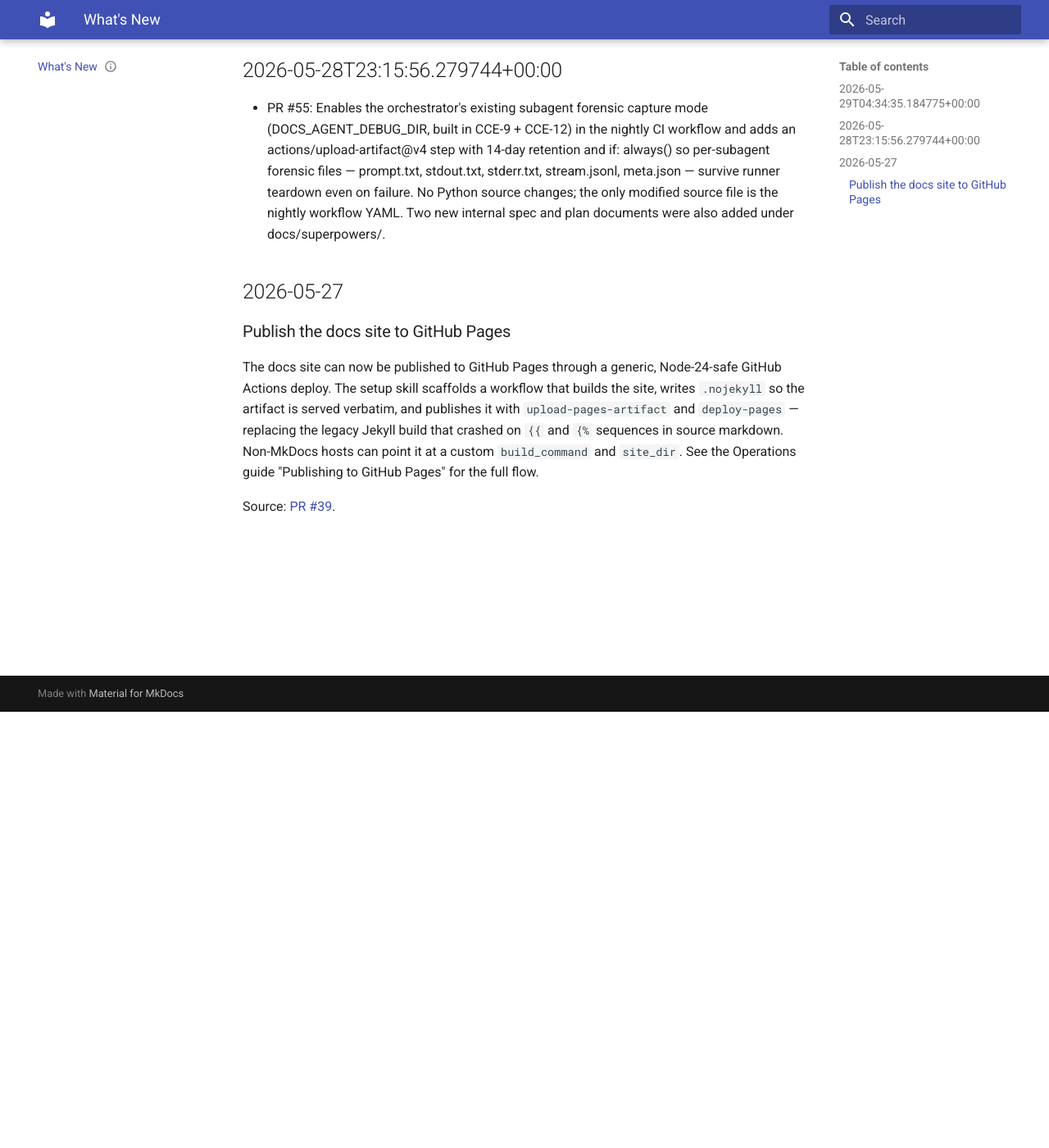
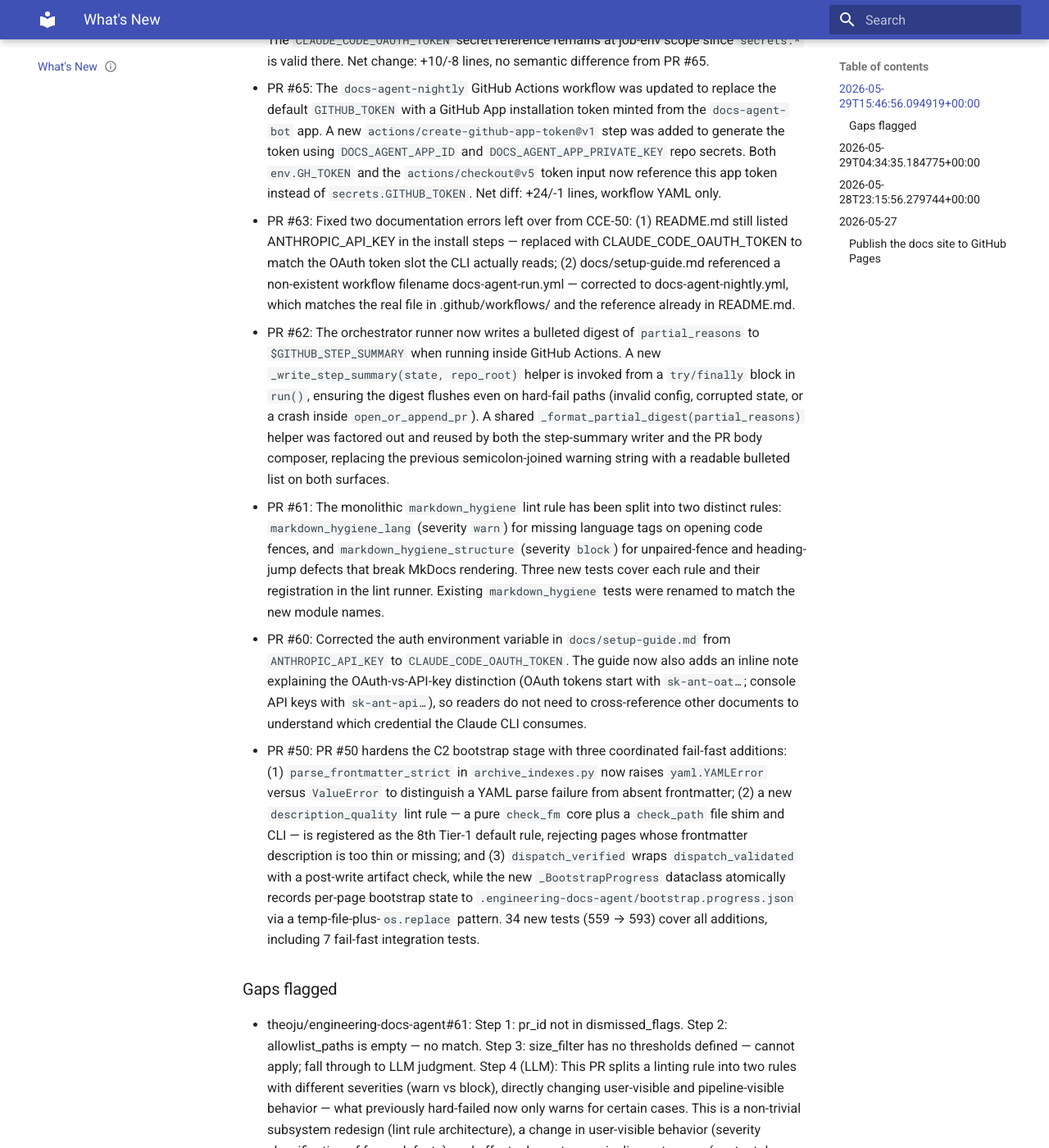
Before and after one commit to theoju/engineering-docs-agent, an MkDocs documentation site: the page built from docs/site-src/whats-new.md, in a window 1280 px wide and 1400 px high, scrolled down 532 px. Shown: the whole window at 82% size. Built offline with MkDocs 1.6.1 and Material for MkDocs 9.7.7, drawn with Linux system fonts in a browser that asks for light colours; some of the changed text lies outside the part shown.

Commit message:
docs(agent): run 2026-05-29T15:46:56.094919+00:00 (partial)

````diff
--- /dev/null
+++ b/docs/site-src/setup-guide.md
@@ -0,0 +1,84 @@
+---
+status: draft
+sources:
+  - https://github.com/theoju/engineering-docs-agent/pull/63
+  - https://github.com/theoju/engineering-docs-agent/pull/60
+synthesized_into: []
+---
+
+# Setup Guide
+
+This guide walks you through installing the engineering-docs-agent plugin into a host repo and wiring the required GitHub secrets so the nightly authoring run succeeds.
+
+## Prerequisites
+
+- The `claude` CLI installed and authenticated in your local environment.
+- A GitHub repo where you want docs to be generated.
+- A Claude OAuth token (see below for how to tell OAuth from API tokens).
+
+## Install
+
+1. Add this repo as a Claude Code marketplace:
+
+   ```bash
+   claude marketplace add engineering-docs-agent <repo-url>
+   ```
+
+2. Install the plugin:
+
+   ```bash
+   claude plugin install engineering-docs-agent
+   ```
+
+3. In your host repo, run the setup skill:
+
+   ```bash
+   claude /engineering-docs-agent-setup
+   ```
+
+   The setup skill scaffolds `.engineering-docs-agent/config.yml`, `state.json`, and the `docs/site-src/` tree. Review the generated config before proceeding.
+
+## GitHub Secrets
+
+Go to **Settings → Secrets and variables → Actions** in your host repo and add:
+
+| Secret | Required | Notes |
+|--------|----------|-------|
+| `CLAUDE_CODE_OAUTH_TOKEN` | Yes | OAuth token from `claude setup-token`. Starts with `sk-ant-oat…`. **Not** the same as `ANTHROPIC_API_KEY` (API keys start with `sk-ant-api…`). The Claude CLI reads the OAuth slot. |
+| `DOCS_AGENT_APP_ID` | Yes | GitHub App ID for the docs-agent-bot installation. |
+| `DOCS_AGENT_APP_PRIVATE_KEY` | Yes | Private key for the same App. |
+| `SLACK_WEBHOOK_URL` | No | Incoming webhook URL for Slack digest notifications. |
+| `JIRA_API_TOKEN` | No | Atlassian Cloud API token for Jira enrichment. |
+| `JIRA_EMAIL` | No | Email address tied to the `JIRA_API_TOKEN`. |
+| `SMTP_*` | No | SMTP credentials for email digest. |
+
+### OAuth token vs API key
+
+The Claude CLI authenticates via OAuth, not the console API key. Use `claude setup-token` to generate the OAuth token. If you accidentally set `ANTHROPIC_API_KEY` here, the nightly workflow will fail the `Assert OAuth token is configured` step with a clear error message.
+
+## Triggering the Nightly Workflow
+
+The authoring pipeline runs automatically at 07:00 UTC via `.github/workflows/docs-agent-nightly.yml`. To fire it manually:
+
+```bash
+gh workflow run docs-agent-nightly.yml -f reason="<your reason>"
+gh run watch
+```
+
+The `reason` label appears in the run summary alongside a snapshot of `state.json`. Only one run executes at a time per repo — concurrent invocations queue rather than race on the same `docs-agent/YYYY-MM-DD` branch.
+
+## Local Dry-Run
+
+You can run the agent locally against the host repo without opening a PR:
+
+```bash
+python3 scripts/orchestrator_runner.py --repo-root . --no-pr
+```
+
+For per-subagent diagnostics, set `DOCS_AGENT_DEBUG_DIR=/tmp/cce-debug` before invoking. Each dispatch writes its prompt, stdout, stderr, and stream events to that directory.
+
+## Partial Runs
+
+If a run completes with some subagents failing (e.g., Jira credentials missing), the orchestrator still opens the PR with `partial: true` in the body. The next nightly run picks up where the previous one left off. A silent gap is never the outcome — the PR body makes the failure visible.
+
+Check `.engineering-docs-agent/state.json` for `partial_reasons` after a partial run.
--- a/docs/site-src/whats-new.md
+++ b/docs/site-src/whats-new.md
@@ -7,6 +7,18 @@ synthesized_into: []
 ---
 
 # What's New
+
+## 2026-05-29T15:46:56.094919+00:00
+- PR #68: Added two job-level `env:` entries to `.github/workflows/docs-agent-nightly.yml` that expose the `JIRA_API_TOKEN` and `JIRA_EMAIL` repository secrets into the docs-agent-nightly runner environment. Because `source-collector` inherits the parent process environment via `dispatch_subagent`, no further plumbing was required beyond this job-env declaration. The fix eliminates the recurring `source_collector_error: jira_auth_missing` partial flag that has appeared on every docs-agent PR since the workflow went live.
+- PR #66: Moved the `GH_TOKEN` App-token expression (`steps.app-token.outputs.token`) from job-level env to step-level env on the 'Run nightly authoring' step inside `.github/workflows/docs-agent-nightly.yml`. GitHub's runtime validator rejects `steps.*` references at job-env scope because job-env is resolved before any step executes; the YAML parsed without errors but caused an HTTP 422 when the workflow was triggered via the API. The `CLAUDE_CODE_OAUTH_TOKEN` secret reference remains at job-env scope since `secrets.*` is valid there. Net change: +10/-8 lines, no semantic difference from PR #65.
+- PR #65: The `docs-agent-nightly` GitHub Actions workflow was updated to replace the default `GITHUB_TOKEN` with a GitHub App installation token minted from the `docs-agent-bot` app. A new `actions/create-github-app-token@v1` step was added to generate the token using `DOCS_AGENT_APP_ID` and `DOCS_AGENT_APP_PRIVATE_KEY` repo secrets. Both `env.GH_TOKEN` and the `actions/checkout@v5` token input now reference this app token instead of `secrets.GITHUB_TOKEN`. Net diff: +24/-1 lines, workflow YAML only.
+- PR #63: Fixed two documentation errors left over from CCE-50: (1) README.md still listed ANTHROPIC_API_KEY in the install steps — replaced with CLAUDE_CODE_OAUTH_TOKEN to match the OAuth token slot the CLI actually reads; (2) docs/setup-guide.md referenced a non-existent workflow filename docs-agent-run.yml — corrected to docs-agent-nightly.yml, which matches the real file in .github/workflows/ and the reference already in README.md.
+- PR #62: The orchestrator runner now writes a bulleted digest of `partial_reasons` to `$GITHUB_STEP_SUMMARY` when running inside GitHub Actions. A new `_write_step_summary(state, repo_root)` helper is invoked from a `try/finally` block in `run()`, ensuring the digest flushes even on hard-fail paths (invalid config, corrupted state, or a crash inside `open_or_append_pr`). A shared `_format_partial_digest(partial_reasons)` helper was factored out and reused by both the step-summary writer and the PR body composer, replacing the previous semicolon-joined warning string with a readable bulleted list on both surfaces.
+- PR #61: The monolithic `markdown_hygiene` lint rule has been split into two distinct rules: `markdown_hygiene_lang` (severity `warn`) for missing language tags on opening code fences, and `markdown_hygiene_structure` (severity `block`) for unpaired-fence and heading-jump defects that break MkDocs rendering. Three new tests cover each rule and their registration in the lint runner. Existing `markdown_hygiene` tests were renamed to match the new module names.
+- PR #60: Corrected the auth environment variable in `docs/setup-guide.md` from `ANTHROPIC_API_KEY` to `CLAUDE_CODE_OAUTH_TOKEN`. The guide now also adds an inline note explaining the OAuth-vs-API-key distinction (OAuth tokens start with `sk-ant-oat…`; console API keys with `sk-ant-api…`), so readers do not need to cross-reference other documents to understand which credential the Claude CLI consumes.
+- PR #50: PR #50 hardens the C2 bootstrap stage with three coordinated fail-fast additions: (1) `parse_frontmatter_strict` in `archive_indexes.py` now raises `yaml.YAMLError` versus `ValueError` to distinguish a YAML parse failure from absent frontmatter; (2) a new `description_quality` lint rule — a pure `check_fm` core plus a `check_path` file shim and CLI — is registered as the 8th Tier-1 default rule, rejecting pages whose frontmatter description is too thin or missing; and (3) `dispatch_verified` wraps `dispatch_validated` with a post-write artifact check, while the new `_BootstrapProgress` dataclass atomically records per-page bootstrap state to `.engineering-docs-agent/bootstrap.progress.json` via a temp-file-plus-`os.replace` pattern. 34 new tests (559 → 593) cover all additions, including 7 fail-fast integration tests.
+### Gaps flagged
+- theoju/engineering-docs-agent#61: Step 1: pr_id not in dismissed_flags. Step 2: allowlist_paths is empty — no match. Step 3: size_filter has no thresholds defined — cannot apply; fall through to LLM judgment. Step 4 (LLM): This PR splits a linting rule into two rules with different severities (warn vs block), directly changing user-visible and pipeline-visible behavior — what previously hard-failed now only warns for certain cases. This is a non-trivial subsystem redesign (lint rule architecture), a change in user-visible behavior (severity classification of fence defects), and affects downstream pipeline outcomes (content drop prevention). A senior engineer would expect a written spec and plan for this kind of behavioral change to a shared linting subsystem. Notably, the PR itself includes both a spec and a plan in docs/superpowers/specs/ and docs/superpowers/plans/, confirming the change was treated as spec-worthy by the author.
 
 ## 2026-05-29T04:34:35.184775+00:00
 - PR #58: Adds a `_remote_already_processed_window(repo_root, branch, our_head_sha) -> bool` helper to `scripts/orchestrator_runner.py` that detects same-hour duplicate runs before any subagent is dispatched. The helper fetches `origin/<docs-agent-branch>` and reads its committed `state.json` via `git show`; it returns `True` only when the remote branch's `last_successful_run.head_sha` strictly equals the current run's HEAD SHA. A new call site in `_main()` exits 0 with a skip log line when the helper returns `True`, eliminating the working-tree collision (on `whats-new.md` and `state.json`) that caused the post-CCE-42 smoke-test 2/2 to exit 1. Every failure path — network error, absent branch, missing or corrupted `state.json`, schema drift — returns `False` so the runner proceeds normally. Five unit tests cover all documented failure modes. `skills/engineering-docs-agent/SKILL.md` is updated with a new state-transitions bullet and a renumbered procedure step.
````
Also changed, not shown: docs/site-src/architecture/linting.md (added, +55 -0 lines), docs/site-src/architecture/orchestrator.md (added, +57 -0 lines), docs/site-src/operations/2026-05-29-jira-auth-nightly-runner.md (added, +57 -0 lines), docs/site-src/operations/docs-agent-nightly-github-app-token.md (added, +52 -0 lines), docs/site-src/operations/lint-rules.md (added, +114 -0 lines), docs/site-src/operations/nightly-workflow-token-scoping.md (added, +41 -0 lines), docs/site-src/operations/step-summary-partial-digest.md (added, +40 -0 lines), 1 other file.
